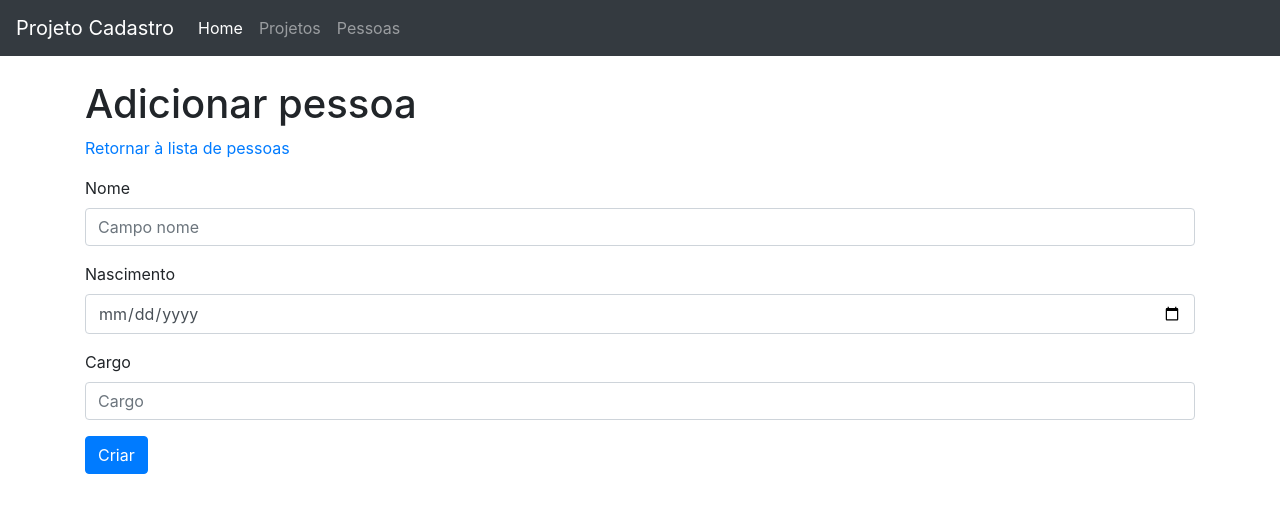
After one commit to rafaelsfaria/projeto-crud, a Node server app: page /pessoas/create in a window 1280 px wide. The commit adds this page. Shown: the top 513 px of the page. Run offline with Node 20, Linux system fonts and the light colour scheme; some libraries are stand-ins or nearby versions.

Commit message:
create pessoas

```diff
--- a/controllers/pessoas.js
+++ b/controllers/pessoas.js
@@ -10,7 +10,18 @@ const deleteRoute = async (connection, req, res) => {
   res.redirect('/pessoas')
 }
 
+const createRoute = (req, res) => {
+  res.render('pessoas/create')
+}
+
+const createPessoa = async (connection, req, res) => {
+  await pessoas.create(connection, req.body)
+  res.redirect('/pessoas')
+}
+
 module.exports = {
   index,
-  deleteRoute
+  deleteRoute,
+  createRoute,
+  createPessoa
 }
--- a/index.js
+++ b/index.js
@@ -12,10 +12,13 @@ const connection = mysql.createConnection({
   password: '',
   database: 'cadastro'
 })
+
 const dependencies = {
   connection
 }
 
+app.use(express.json())
+app.use(express.urlencoded({ extended: false }))
 app.use(express.static('public'))
 
 // view engine
--- a/routes/pessoas.js
+++ b/routes/pessoas.js
@@ -5,6 +5,8 @@ const pessoasRouter = ({ connection }) => {
   const router = express.Router()
   router.get('/', pessoasController.index.bind(null, connection))
   router.get('/delete/:id', pessoasController.deleteRoute.bind(null, connection))
+  router.get('/create', pessoasController.createRoute)
+  router.post('/create', pessoasController.createPessoa.bind(null, connection))
   return router
 }
 
--- a/views/partials/header.ejs
+++ b/views/partials/header.ejs
@@ -14,7 +14,7 @@
   <link href="/dist/css/bootstrap.min.css" rel="stylesheet">
 
   <!-- Custom styles for this template -->
-  <link href="starter-template.css" rel="stylesheet">
+  <link href="/starter-template.css" rel="stylesheet">
 </head>
 
 <body>
--- /dev/null
+++ b/views/pessoas/create.ejs
@@ -0,0 +1,23 @@
+<%- include('../partials/header') %>
+
+<div>
+  <h1>Adicionar pessoa</h1>
+  <p><a href="/pessoas">Retornar à lista de pessoas</a></p>
+  <form action="/pessoas/create" method="POST">
+    <div class="form-group">
+      <label for="nome">Nome</label>
+      <input type="text" class="form-control" id="nome" name="nome" placeholder="Campo nome">
+    </div>
+    <div class="form-group">
+      <label for="nascimento">Nascimento</label>
+      <input type="date" class="form-control" id="nascimento" name="nascimento" placeholder="Data de nascimento">
+    </div>
+    <div class="form-group">
+      <label for="cargo">Cargo</label>
+      <input type="text" class="form-control" id="cargo" name="cargo" placeholder="Cargo">
+    </div>
+    <button type="submit" class="btn btn-primary">Criar</button>
+  </form>
+</div>
+
+<%- include('../partials/footer') %>
--- a/views/pessoas/index.ejs
+++ b/views/pessoas/index.ejs
@@ -1,6 +1,8 @@
 <%- include('../partials/header') %>
 
-<div class="starter-template">
+<div>
+<h1>Pessoas</h1>
+<p><a href="/pessoas/create">Adicionar pessoa</a></p>
 <table class="table table-striped table-hover table-bordered">
   <tr>
     <th>ID</th>
```
Also changed, not shown: models/pessoas.js (+15 -1 lines).
